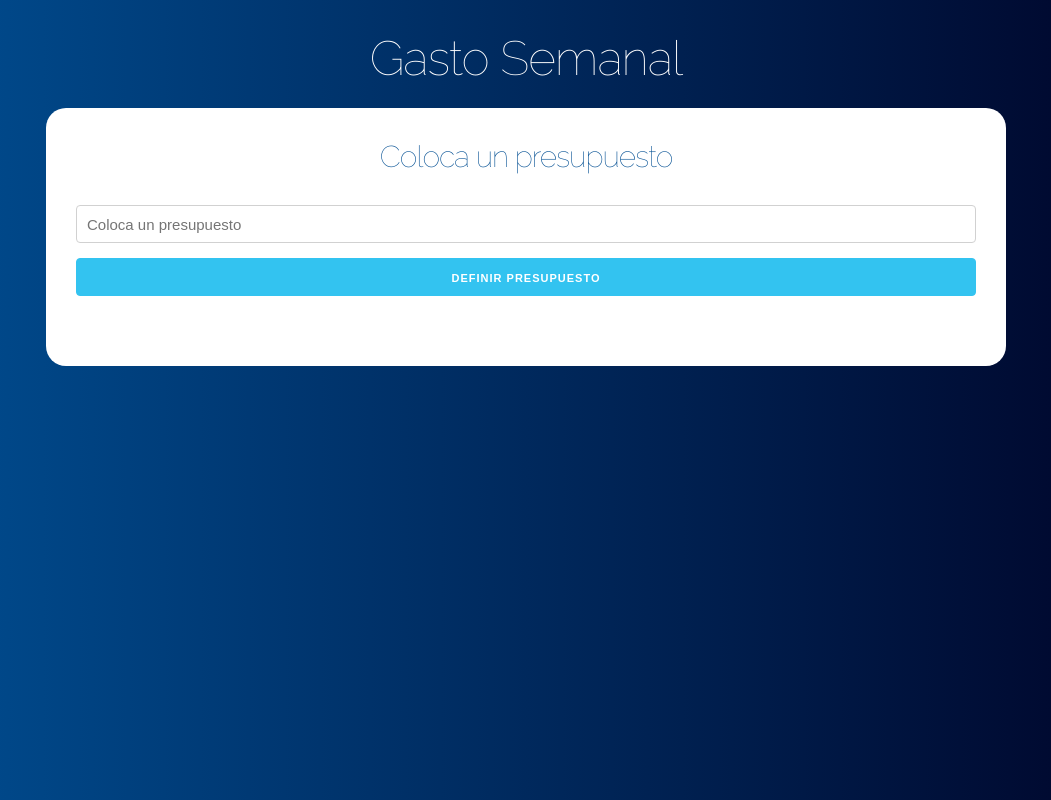
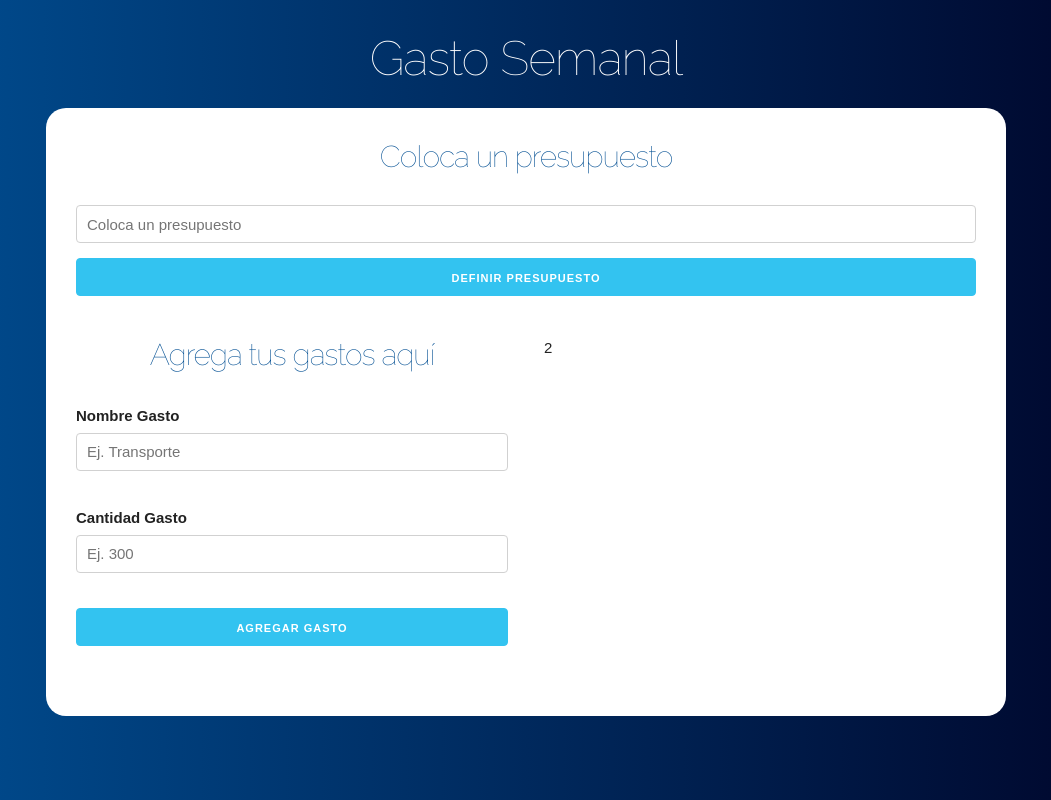
Before and after one commit to arielgarciadev/presupuestoReact, a React (Create React App) app: page / in a window 1280 px wide. Shown: the whole page, without its empty margins (114-1165 px from the left). Built offline with nearby package versions, Linux system fonts and the light colour scheme.

Commit message:
Agregado Fomulario de gastos y favicon

```diff
--- a/src/App.js
+++ b/src/App.js
@@ -1,14 +1,35 @@
-import React from 'react'
+import React,{useState} from 'react'
 import Pregunta from './components/Pregunta'
+import Formulario from './components/Formulario'
 
 const App = () => {
+
+  // Definir el State
+  const [presupuesto, guardarPresupuesto] = useState(0);
+  const [restante, guardarRestante] = useState(0);
+
+
   return (
     <div className="container">
       <header>
         <h1>Gasto Semanal</h1>
 
         <div className="contenido-principal contenido">
-          <Pregunta />
+          <Pregunta
+            guardarPresupuesto={guardarPresupuesto}
+            guardarRestante={guardarRestante}
+          />
+
+        <div className="row">
+          <div className="one-half column">
+            <Formulario/>
+          </div>
+          <div className="one-half column">
+            2
+          </div>
+        </div>
+
+
         </div>
       </header>
     </div>
--- /dev/null
+++ b/src/components/Formulario.js
@@ -0,0 +1,34 @@
+import React from 'react'
+
+const Formulario = () => {
+    return (
+        <form>
+
+            <h2>Agrega tus gastos aquí</h2>
+
+            <div className="campo">
+                <label>Nombre Gasto</label>
+                <input
+                    type="text"
+                    className="u-full-width"
+                    placeholder="Ej. Transporte"
+                />
+            </div>
+            <div className="campo">
+                <label>Cantidad Gasto</label>
+                <input
+                    type="number"
+                    className="u-full-width"
+                    placeholder="Ej. 300"
+                />
+            </div>
+            <input
+                type="submit"
+                className="button-primary u-full-width"
+                value="Agregar Gasto"
+            />
+        </form>
+    )
+}
+
+export default Formulario
--- a/src/components/Pregunta.js
+++ b/src/components/Pregunta.js
@@ -1,7 +1,7 @@
 import React, {Fragment, useState} from 'react'
 import Error from './Error'
 
-const Pregunta = () => {
+const Pregunta = ({guardarPresupuesto, guardarRestante}) => {
 
     // Definir el State
     const [cantidad, guardarCantidad] = useState(0);
@@ -23,7 +23,9 @@
         }
 
         // Si se pasa la validación
-        guardarError(false)
+        guardarError(false);
+        guardarPresupuesto(cantidad);
+        guardarRestante(cantidad);
     }
 
     return (
```
Also changed, not shown: 2 other files (tests, documents, lock files or other folders).
